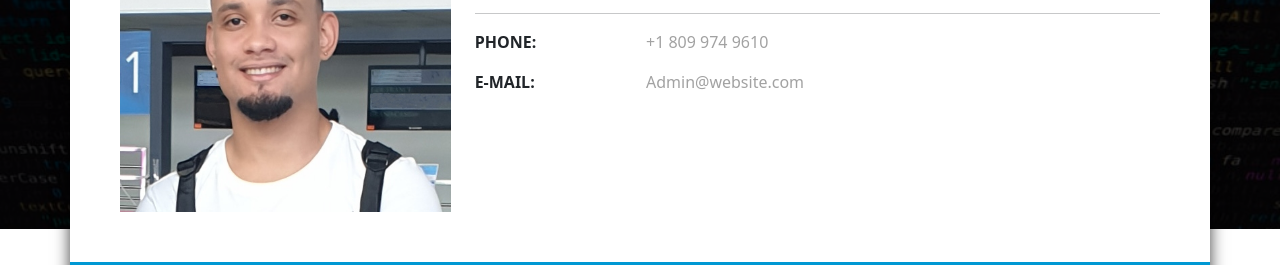
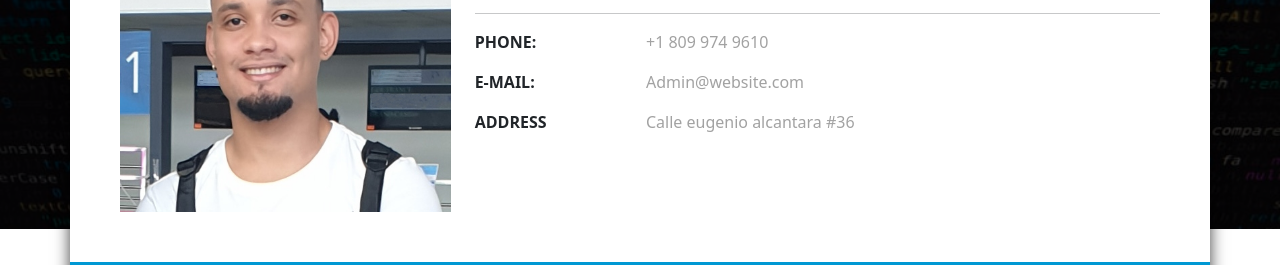
Before and after one commit to stevenfeliz/Gatsby-portfolio, a Gatsby site: page / in a window 1280 px wide. Shown: the part 371-636 px from the top of the page. Built offline with nearby package versions, Linux system fonts and the light colour scheme; Gatsby itself is replaced by a stand-in of ours.

Commit message:
primera modificacion

```diff
--- a/src/components/Profile/Profile.js
+++ b/src/components/Profile/Profile.js
@@ -13,6 +13,10 @@ const data = [
   {
     title:"E-Mail:",
     info:"Admin@website.com"
+  },
+  {
+    title:"Address",
+    info:"Calle eugenio alcantara #36"
   },
 ]
 
```
